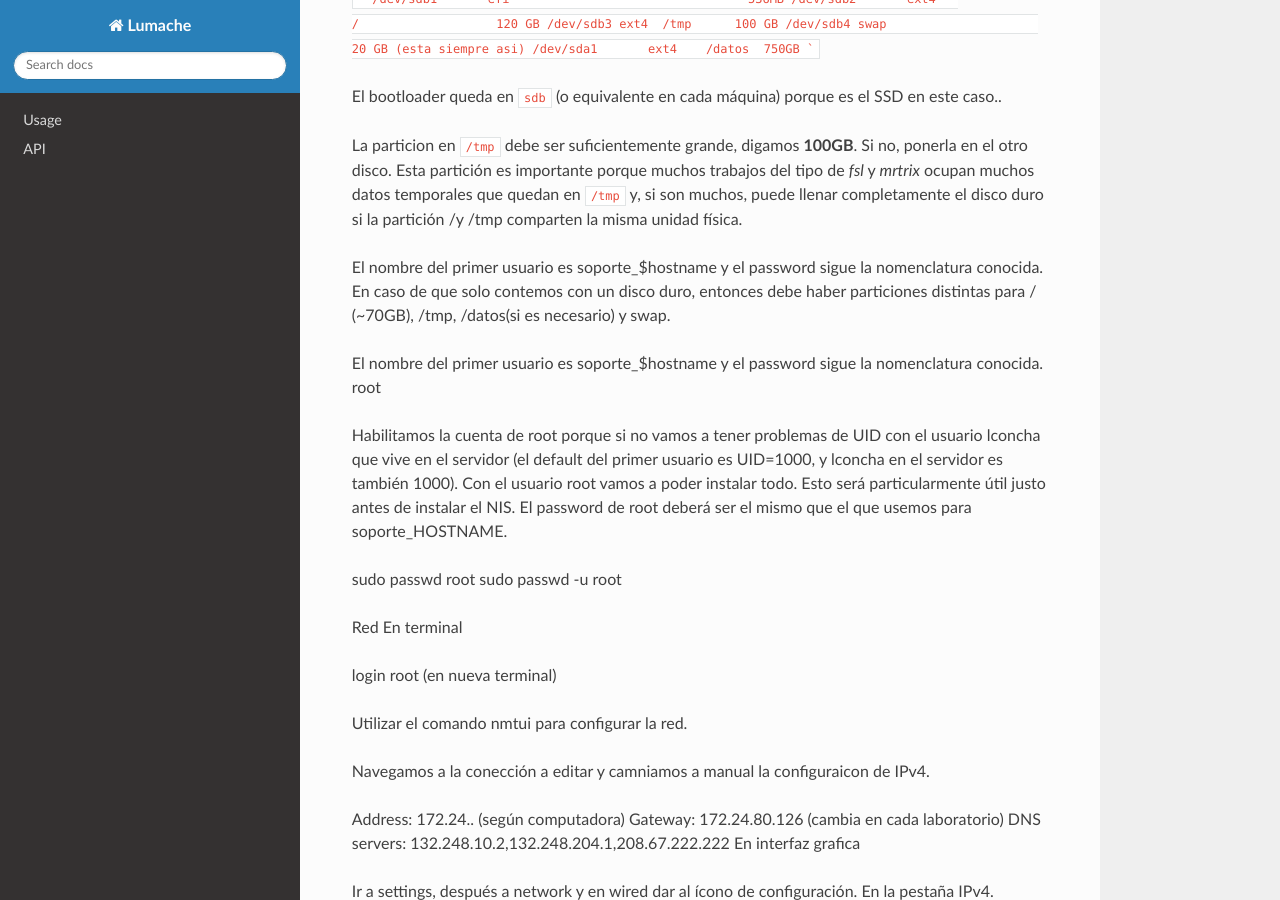
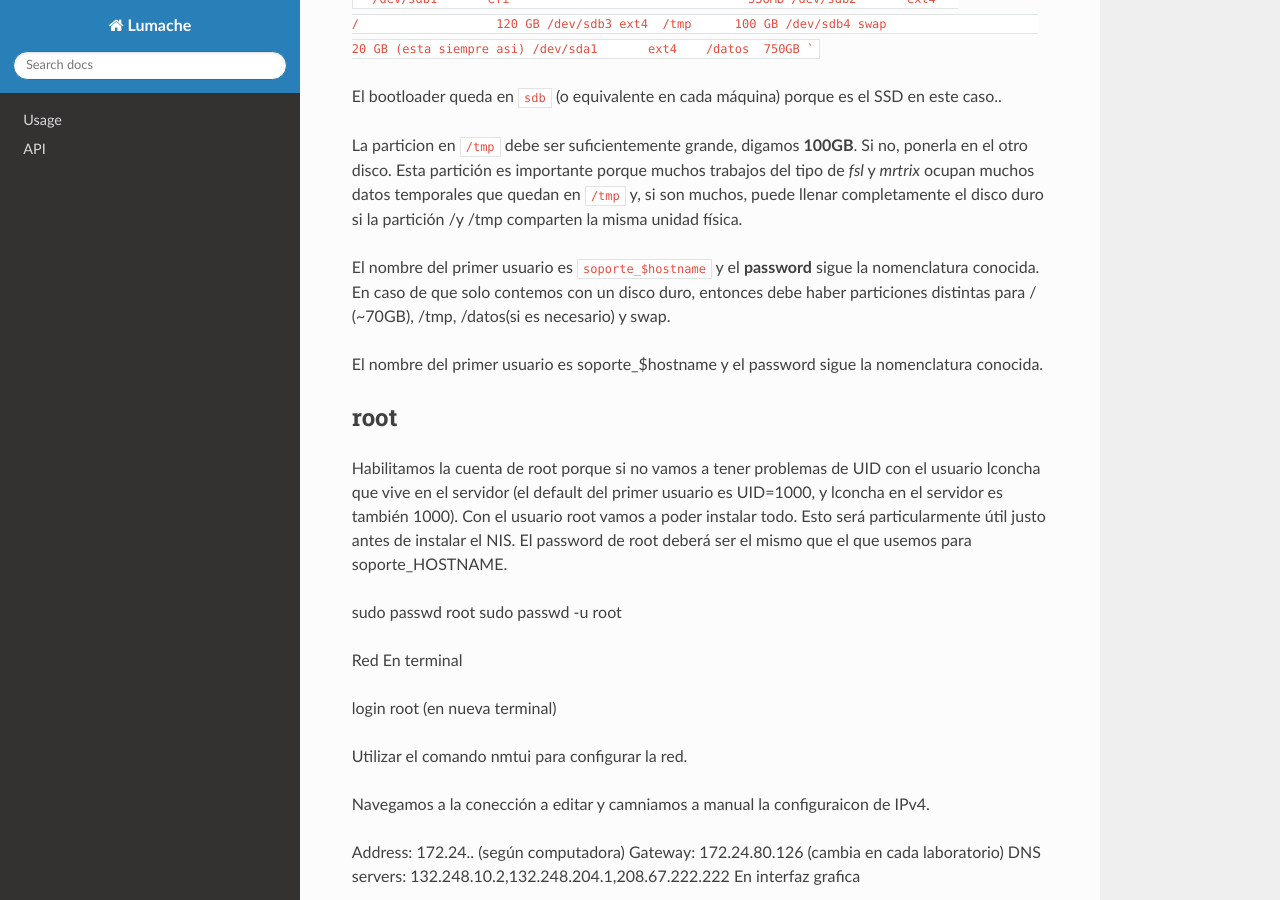
Before and after one commit to matecom57/configs, a Sphinx documentation site: the page built from docs/source/client_22-24.rst, in a window 1280 px wide and 900 px high, scrolled down 479 px. Built offline with Sphinx 7.4.7 and the Read the Docs theme 3.1.0, drawn with Linux system fonts in a browser that asks for light colours; pages that are not in the unit, such as notebooks, are missing from menus.

```diff
--- a/docs/source/client_22-24.rst
+++ b/docs/source/client_22-24.rst
@@ -27,10 +27,12 @@ El bootloader queda en ``sdb`` (o equivalente en cada máquina) porque es el SSD
 
 La particion en ``/tmp`` debe ser suficientemente grande, digamos **100GB**. Si no, ponerla en el otro disco. Esta partición es importante porque muchos trabajos del tipo de *fsl* y *mrtrix* ocupan muchos datos temporales que quedan en ``/tmp`` y, si son muchos, puede llenar completamente el disco duro si la partición /y /tmp comparten la misma unidad física.
 
-El nombre del primer usuario es soporte_$hostname y el password sigue la nomenclatura conocida. En caso de que solo contemos con un disco duro, entonces debe haber particiones distintas para / (~70GB), /tmp, /datos(si es necesario) y swap.
+El nombre del primer usuario es ``soporte_$hostname`` y el **password** sigue la nomenclatura conocida. En caso de que solo contemos con un disco duro, entonces debe haber particiones distintas para / (~70GB), /tmp, /datos(si es necesario) y swap.
 
 El nombre del primer usuario es soporte_$hostname y el password sigue la nomenclatura conocida.
+
 root
+----
 
 Habilitamos la cuenta de root porque si no vamos a tener problemas de UID con el usuario lconcha que vive en el servidor (el default del primer usuario es UID=1000, y lconcha en el servidor es también 1000). Con el usuario root vamos a poder instalar todo. Esto será particularmente útil justo antes de instalar el NIS. El password de root deberá ser el mismo que el que usemos para soporte_HOSTNAME.
 
```
